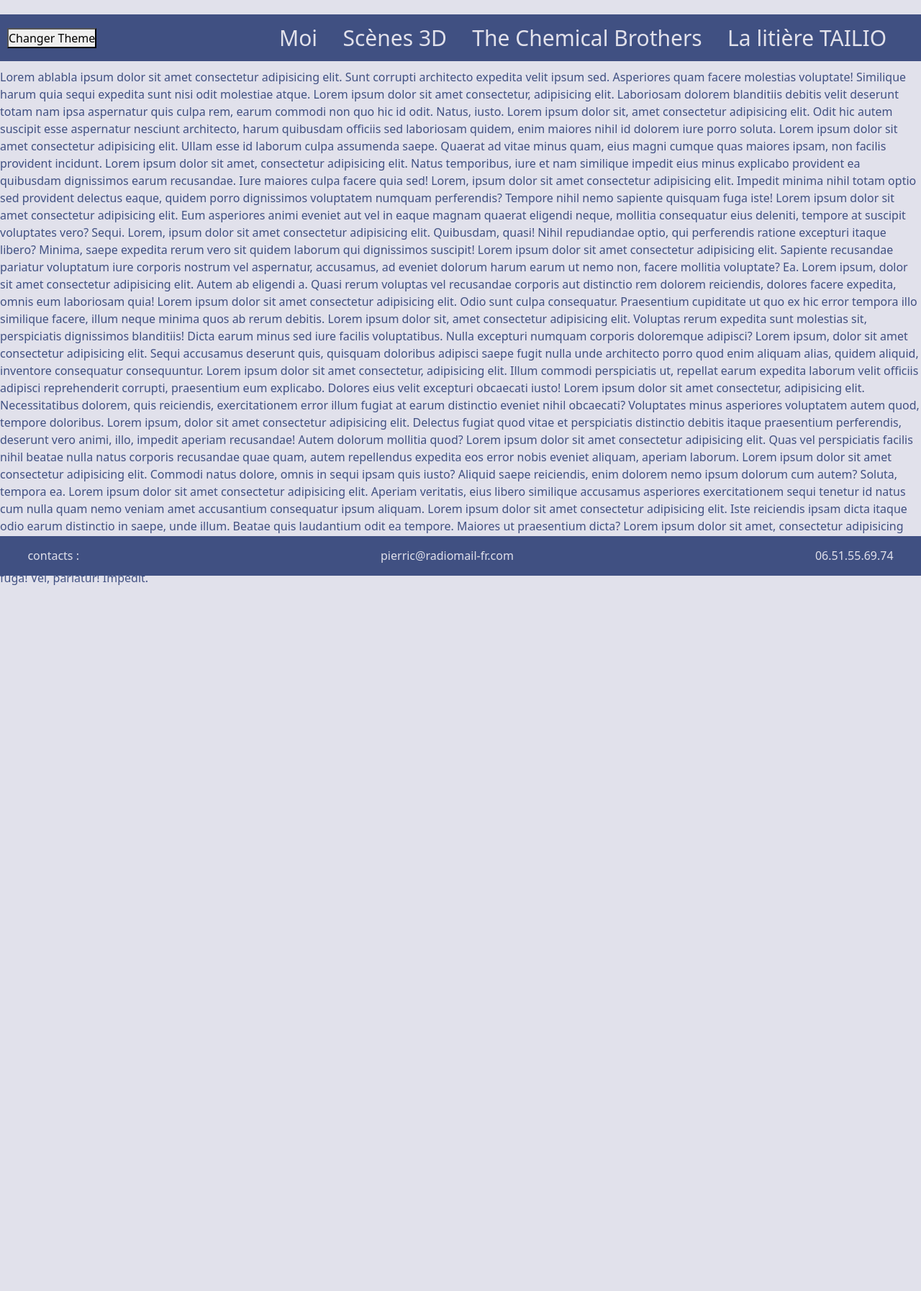
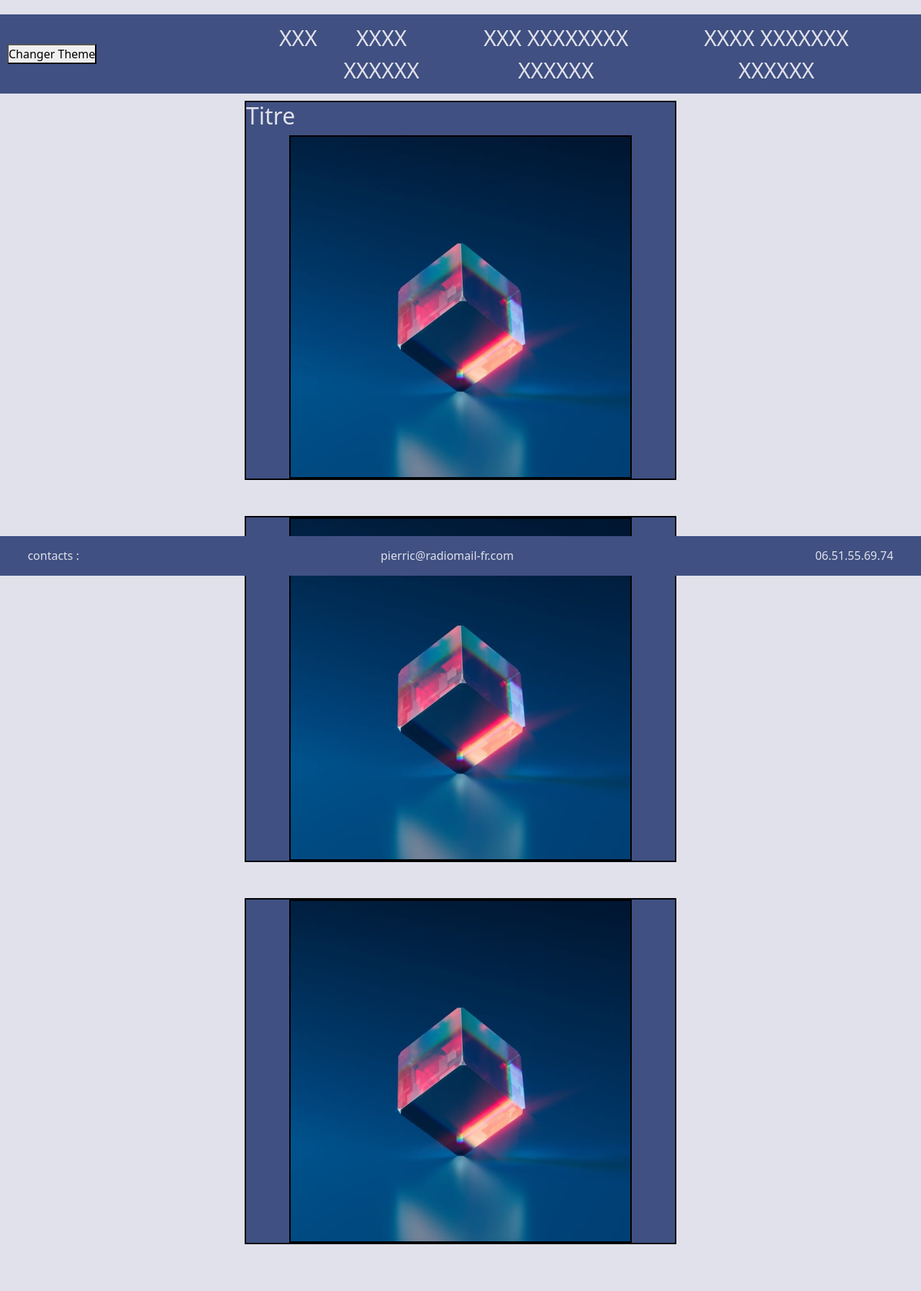
Before and after one commit to Mrpierrouge/Projet-axe, a PHP site: page / in a window 1280 px wide. Shown: the whole page at 72% size. Before the commit the page ends 813 px from the top, so only its background shows below. Run offline with PHP 8.4, Linux system fonts and the light colour scheme.

Commit message:
Add files via upload

```diff
--- a/css/1main.css
+++ b/css/1main.css
@@ -9,16 +9,54 @@
 .theme_dark{
     color: #e1E1eb;
     background-color: #405082;
+    transition: 1s;
 }
 .theme_light{
     color:#405082;
     background-color: #e1E1eb;
+    transition: 1s;
 }
 .theme_dark > a{
     color: #e1E1eb;
-    background-color: #405082;
+
+
 }
 .theme_light > a {
     color:#405082;
-    background-color: #e1E1eb;
 }
+.theme_light > a:hover{
+    color: #223264;
+}
+.theme_dark > a:hover{
+    color:white;
+}
+
+#zone_posts{
+    display: flex;
+    flex-direction: column;
+    gap: 50px;
+}
+.post{
+    display: flex;
+    flex-direction: column;
+    justify-self: center;
+    align-self: center;
+    width: 60%;
+    border: 2px;
+    border-color: black;
+    border-style: solid;
+    max-width: 600px;
+}
+.post > h2{
+    justify-self: flex-start;
+}
+.image_post {
+    justify-self:center;
+    align-self:center;
+    width: 80%;
+    height: width;
+    align-self: center;
+    border: 2px;
+    border-color: black;
+    border-style: solid;
+}
--- a/css/navbar.css
+++ b/css/navbar.css
@@ -30,9 +30,9 @@
     }
 }
 
-#liens > a:hover{
-    color: #e1E1eb;
-}
+/* #liens > a:hover{
+    color: #9898b4;
+} */
 
 
 
--- a/index.html
+++ b/index.html
@@ -12,35 +12,26 @@
     <section id="bande" class="theme_dark">
         <button id="theme">Changer Theme</button>
         <div id="liens" class="theme_dark">
-            <a href="#ancrage_1" class="button"> Moi </a>
-            <a href="#ancrage_2" class="button"> Scènes 3D</a>
-            <a href="#ancrage_3" class="button">The Chemical Brothers</a>
-            <a href="#ancrage_4" class="button">La litière TAILIO</a>
+            <a href="#ancrage_1" class="button"> XXX </a>
+            <a href="#ancrage_2" class="button"> XXXX XXXXXX</a>
+            <a href="#ancrage_3" class="button">XXX XXXXXXXX XXXXXX</a>
+            <a href="#ancrage_4" class="button">XXXX XXXXXXX XXXXXX</a>
         </div>
     </section>
 
-    Lorem ablabla ipsum dolor sit amet consectetur adipisicing elit. Sunt corrupti architecto expedita velit ipsum sed. Asperiores quam facere molestias voluptate! Similique harum quia sequi expedita sunt nisi odit molestiae atque.
-    Lorem ipsum dolor sit amet consectetur, adipisicing elit. Laboriosam dolorem blanditiis debitis velit deserunt totam nam ipsa aspernatur quis culpa rem, earum commodi non quo hic id odit. Natus, iusto.
-    Lorem ipsum dolor sit, amet consectetur adipisicing elit. Odit hic autem suscipit esse aspernatur nesciunt architecto, harum quibusdam officiis sed laboriosam quidem, enim maiores nihil id dolorem iure porro soluta.
-    Lorem ipsum dolor sit amet consectetur adipisicing elit. Ullam esse id laborum culpa assumenda saepe. Quaerat ad vitae minus quam, eius magni cumque quas maiores ipsam, non facilis provident incidunt.
-    Lorem ipsum dolor sit amet, consectetur adipisicing elit. Natus temporibus, iure et nam similique impedit eius minus explicabo provident ea quibusdam dignissimos earum recusandae. Iure maiores culpa facere quia sed!
-    Lorem, ipsum dolor sit amet consectetur adipisicing elit. Impedit minima nihil totam optio sed provident delectus eaque, quidem porro dignissimos voluptatem numquam perferendis? Tempore nihil nemo sapiente quisquam fuga iste!
-    Lorem ipsum dolor sit amet consectetur adipisicing elit. Eum asperiores animi eveniet aut vel in eaque magnam quaerat eligendi neque, mollitia consequatur eius deleniti, tempore at suscipit voluptates vero? Sequi.
-    Lorem, ipsum dolor sit amet consectetur adipisicing elit. Quibusdam, quasi! Nihil repudiandae optio, qui perferendis ratione excepturi itaque libero? Minima, saepe expedita rerum vero sit quidem laborum qui dignissimos suscipit!
-    Lorem ipsum dolor sit amet consectetur adipisicing elit. Sapiente recusandae pariatur voluptatum iure corporis nostrum vel aspernatur, accusamus, ad eveniet dolorum harum earum ut nemo non, facere mollitia voluptate? Ea.
-    Lorem ipsum, dolor sit amet consectetur adipisicing elit. Autem ab eligendi a. Quasi rerum voluptas vel recusandae corporis aut distinctio rem dolorem reiciendis, dolores facere expedita, omnis eum laboriosam quia!
-    Lorem ipsum dolor sit amet consectetur adipisicing elit. Odio sunt culpa consequatur. Praesentium cupiditate ut quo ex hic error tempora illo similique facere, illum neque minima quos ab rerum debitis.
-    Lorem ipsum dolor sit, amet consectetur adipisicing elit. Voluptas rerum expedita sunt molestias sit, perspiciatis dignissimos blanditiis! Dicta earum minus sed iure facilis voluptatibus. Nulla excepturi numquam corporis doloremque adipisci?
-    Lorem ipsum, dolor sit amet consectetur adipisicing elit. Sequi accusamus deserunt quis, quisquam doloribus adipisci saepe fugit nulla unde architecto porro quod enim aliquam alias, quidem aliquid, inventore consequatur consequuntur.
-    Lorem ipsum dolor sit amet consectetur, adipisicing elit. Illum commodi perspiciatis ut, repellat earum expedita laborum velit officiis adipisci reprehenderit corrupti, praesentium eum explicabo. Dolores eius velit excepturi obcaecati iusto!
-    Lorem ipsum dolor sit amet consectetur, adipisicing elit. Necessitatibus dolorem, quis reiciendis, exercitationem error illum fugiat at earum distinctio eveniet nihil obcaecati? Voluptates minus asperiores voluptatem autem quod, tempore doloribus.
-    Lorem ipsum, dolor sit amet consectetur adipisicing elit. Delectus fugiat quod vitae et perspiciatis distinctio debitis itaque praesentium perferendis, deserunt vero animi, illo, impedit aperiam recusandae! Autem dolorum mollitia quod?
-    Lorem ipsum dolor sit amet consectetur adipisicing elit. Quas vel perspiciatis facilis nihil beatae nulla natus corporis recusandae quae quam, autem repellendus expedita eos error nobis eveniet aliquam, aperiam laborum.
-    Lorem ipsum dolor sit amet consectetur adipisicing elit. Commodi natus dolore, omnis in sequi ipsam quis iusto? Aliquid saepe reiciendis, enim dolorem nemo ipsum dolorum cum autem? Soluta, tempora ea.
-    Lorem ipsum dolor sit amet consectetur adipisicing elit. Aperiam veritatis, eius libero similique accusamus asperiores exercitationem sequi tenetur id natus cum nulla quam nemo veniam amet accusantium consequatur ipsum aliquam.
-    Lorem ipsum dolor sit amet consectetur adipisicing elit. Iste reiciendis ipsam dicta itaque odio earum distinctio in saepe, unde illum. Beatae quis laudantium odit ea tempore. Maiores ut praesentium dicta?
-    Lorem ipsum dolor sit amet, consectetur adipisicing elit. Sit dolores nulla qui autem, explicabo enim suscipit vitae aut quas eius, adipisci ad sequi minus quis quos nesciunt! Quaerat, nobis recusandae!
-    Lorem ipsum dolor sit amet consectetur adipisicing elit. Minus, id provident quidem a quis, minima voluptatem molestias expedita dignissimos dolor, ad veniam sapiente velit. Nemo, itaque fuga! Vel, pariatur! Impedit.
+    <section id="zone_posts">
+        <div class="post theme_dark">
+            <h2> Titre </h2>
+            <img src="img/image-equilibrium.jpeg" class="image_post">
+        </div>
+
+        <div class="post theme_dark">
+            <img src="img/image-equilibrium.jpeg" class="image_post">
+        </div>
+        <div class="post theme_dark">
+            <img src="img/image-equilibrium.jpeg" class="image_post">
+        </div>
+    </section>
 
 
 
--- a/js/main.js
+++ b/js/main.js
@@ -10,6 +10,8 @@ const ChangerTheme = () => {
         bandeau.classList.remove("theme_dark");
         liens.classList.add("theme_light");
         liens.classList.remove("theme_dark");
+        postes.classList.add("theme_light");
+        postes.classList.remove("theme_dark");
     }
     else {
         body.classList.add("theme_light");
@@ -20,14 +22,16 @@ const ChangerTheme = () => {
         bandeau.classList.add("theme_dark");
         liens.classList.remove("theme_light");
         liens.classList.add("theme_dark");
+        postes.classList.remove("theme_light");
+        postes.classList.add("theme_dark");
     }
-    themelight = !themelight
+    themelight = !themelight;
 }
-
 
 let body = document.getElementById("body");
 let bouton = document.getElementById("theme");
 let bandeau = document.getElementById("bandeau");
 let bande = document.getElementById("bande");
 let liens = document.getElementById("liens");
+let postes = document.getElementsByClassName("post");
 bouton.addEventListener("click", ChangerTheme);
```
Also changed, not shown: img/image-avatar.png (added), img/image-equilibrium.jpeg (added).
